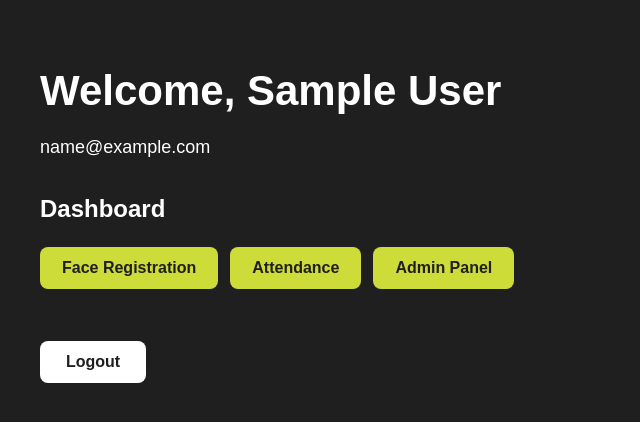
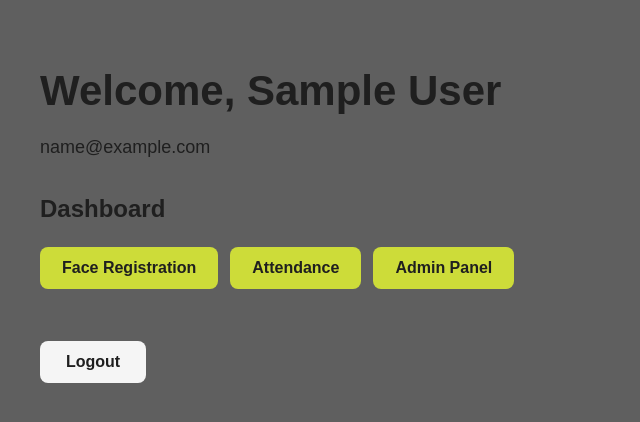
Before and after one commit to Drake374/Ai-Capstone-Project, a React app in the folder face-recognition-attendance/frontend/: page / in a window 1280 px wide. Shown: the top 422 px of the page, without its empty margins (0-640 px from the left). Built offline with nearby package versions, Linux system fonts and the light colour scheme; no server answers; sample sign-in values are in the browser's storage; the HTML template or start-up script is replaced by a standard one.

Commit message:
Use finetuned face model and update home background

```diff
--- a/face-recognition-attendance/frontend/src/index.css
+++ b/face-recognition-attendance/frontend/src/index.css
@@ -3,9 +3,9 @@
   line-height: 1.5;
   font-weight: 400;
 
-  color-scheme: light dark;
-  color: rgba(255, 255, 255, 0.87);
-  background-color: #242424;
+  color-scheme: light;
+  color: #1f1f1f;
+  background-color: #5f5f5f;
 
   font-synthesis: none;
   text-rendering: optimizeLegibility;
@@ -33,6 +33,7 @@
   display: block;
   min-width: 320px;
   min-height: 100vh;
+  background-color: #5f5f5f;
 }
 
 h1 {
@@ -47,7 +48,7 @@
   font-size: 1em;
   font-weight: 500;
   font-family: inherit;
-  background-color: #1a1a1a;
+  background-color: #f5f5f5;
   cursor: pointer;
   transition: border-color 0.25s;
 }
@@ -58,16 +59,3 @@
 button:focus-visible {
   outline: 4px auto -webkit-focus-ring-color;
 }
-
-@media (prefers-color-scheme: light) {
-  :root {
-    color: #213547;
-    background-color: #ffffff;
-  }
-  a:hover {
-    color: #747bff;
-  }
-  button {
-    background-color: #f9f9f9;
-  }
-}
--- a/face-recognition-attendance/frontend/src/pages/HomePage.tsx
+++ b/face-recognition-attendance/frontend/src/pages/HomePage.tsx
@@ -21,8 +21,8 @@
     <div
       style={{
         minHeight: "100vh",
-        backgroundColor: "#1f1f1f",
-        color: "white",
+        backgroundColor: "#5f5f5f",
+        color: "#1f1f1f",
         padding: "40px",
         fontFamily: "Arial, sans-serif",
       }}
@@ -88,7 +88,7 @@
   padding: "12px 26px",
   borderRadius: "8px",
   border: "none",
-  backgroundColor: "#ffffff",
+  backgroundColor: "#f5f5f5",
   color: "#1f1f1f",
   fontWeight: "bold",
   cursor: "pointer",
```
Also changed, not shown: 2 other files (tests, documents, lock files or other folders).
